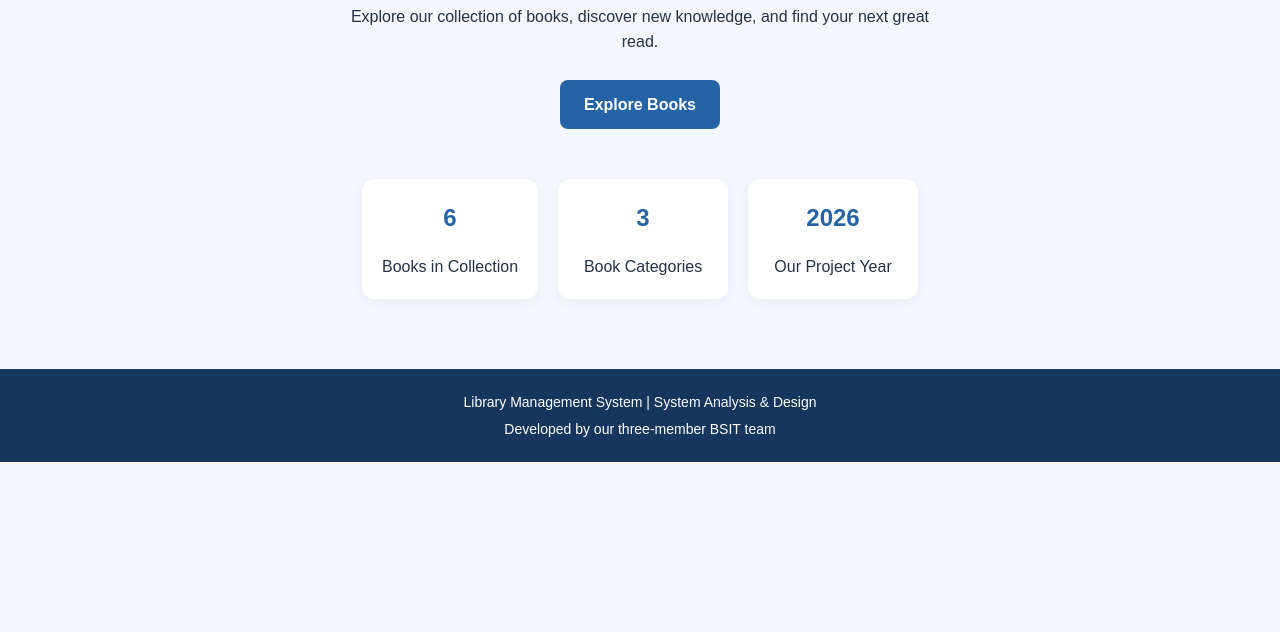
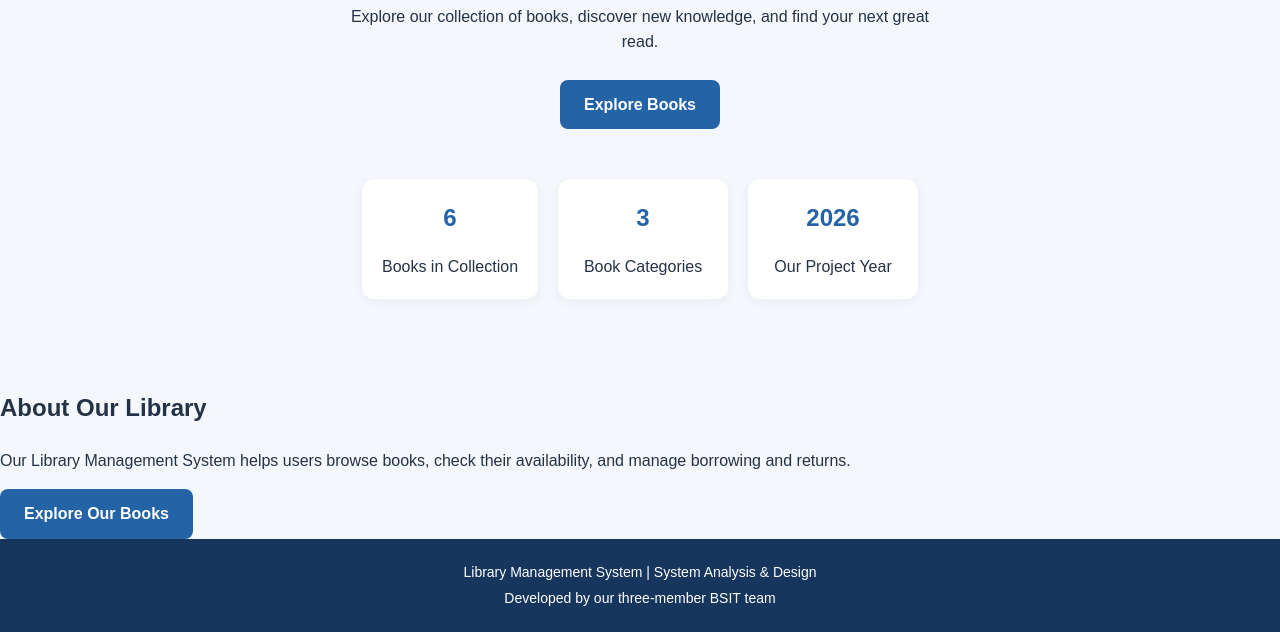
Before and after one commit to donitakylaantoc-lgtm/library-management-system, a plain HTML site: page index.html in a window 1280 px wide. Shown: the part 300-932 px from the top of the page. Before the commit the page ends 800 px from the top, so only its background shows below. Drawn offline with Linux system fonts and the light colour scheme.

Commit message:
Improve homepage with library introduction

```diff
--- a/index.html
+++ b/index.html
@@ -40,6 +40,14 @@
             </div>
         </section>
     </main>
+    <section class="about-library">
+  <h2>About Our Library</h2>
+  <p>
+    Our Library Management System helps users browse books,
+    check their availability, and manage borrowing and returns.
+  </p>
+  <a href="books.html" class="button">Explore Our Books</a>
+</section>
 
     <footer>
         <p>Library Management System | System Analysis & Design</p>
```
